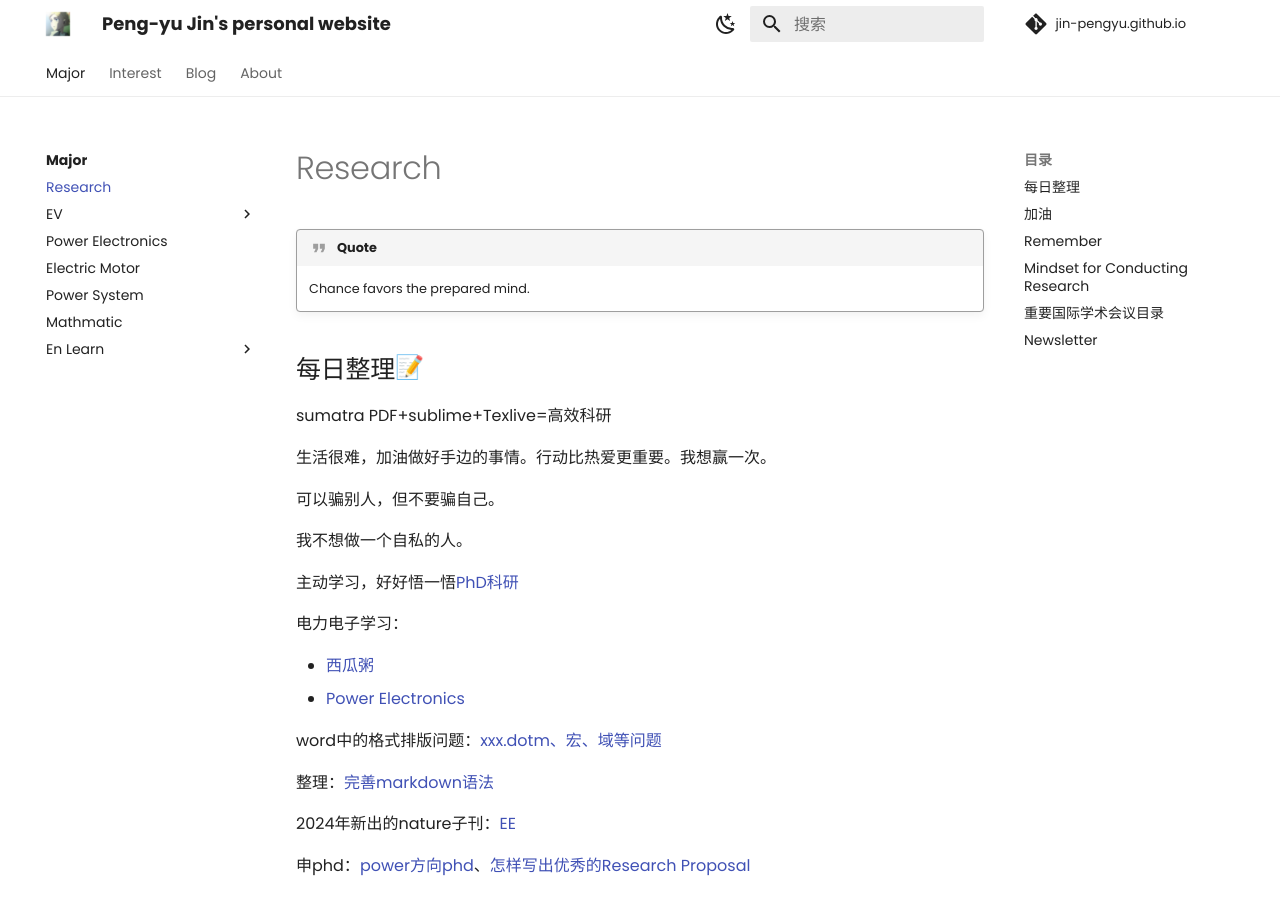
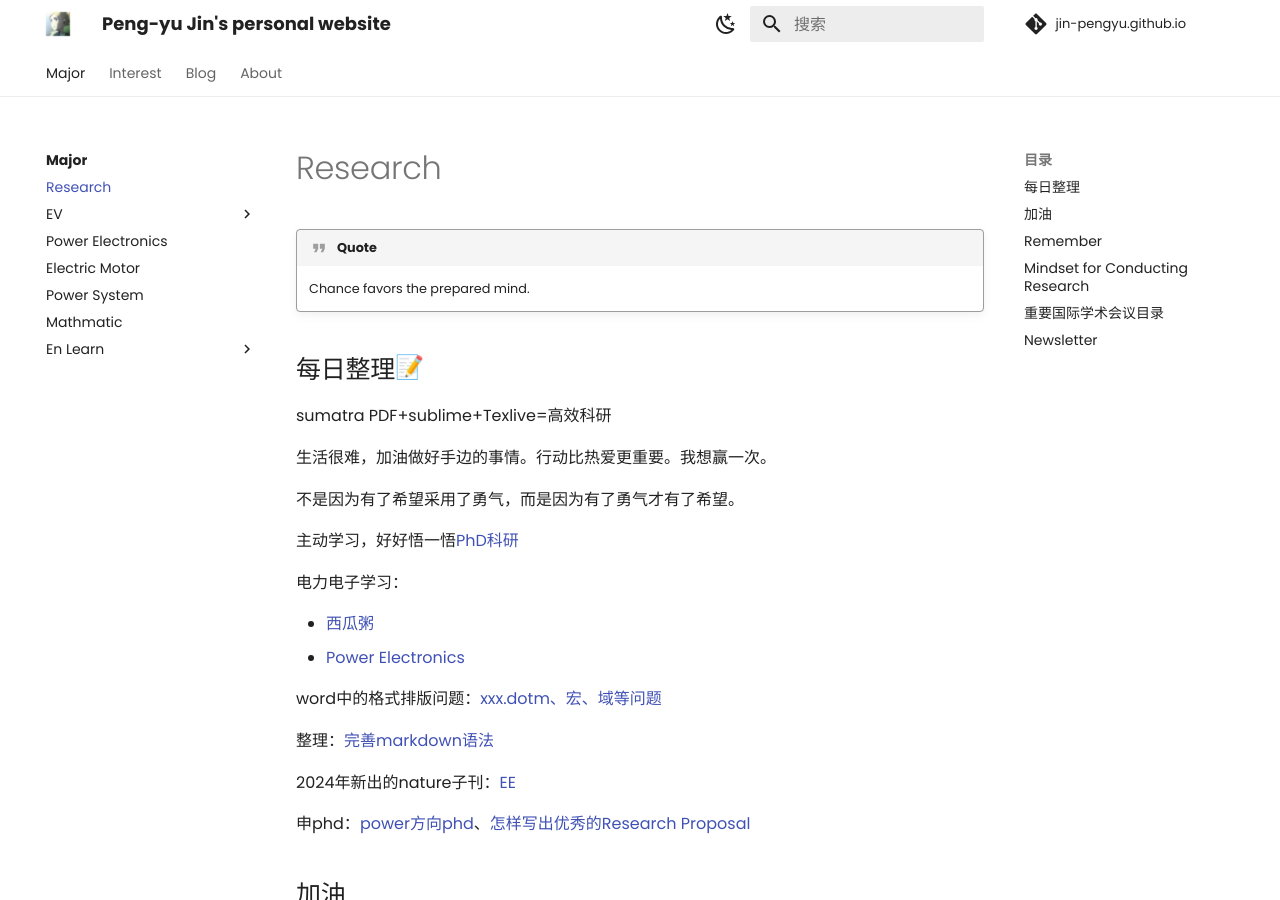
Before and after one commit to Pengyu-Jin/Pengyu-Jin.github.io, an MkDocs documentation site: the page built from docs/major/research/research.md, in a window 1280 px wide and 900 px high. Built offline with MkDocs 1.6.1 and Material for MkDocs 9.7.7, drawn with Linux system fonts in a browser that asks for light colours; emoji names are drawn with the system emoji font; comment, search, counter and statistics services are not loaded.

Commit message:
research20240606

```diff
--- a/docs/major/research/research.md
+++ b/docs/major/research/research.md
@@ -6,9 +6,7 @@ sumatra PDF+sublime+Texlive=高效科研
 
 生活很难，加油做好手边的事情。行动比热爱更重要。我想赢一次。
 
-可以骗别人，但不要骗自己。
-
-我不想做一个自私的人。
+不是因为有了希望采用了勇气，而是因为有了勇气才有了希望。
 
 主动学习，好好悟一悟[PhD科研](https://zhuanlan.zhihu.com/p/477439202){:target="_blank"}
 
```
